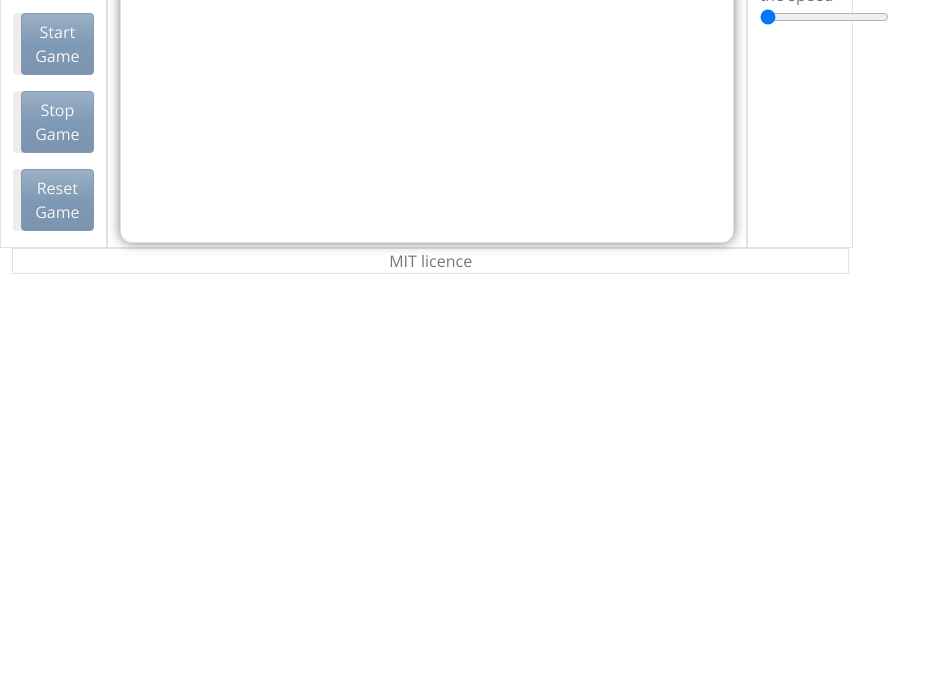
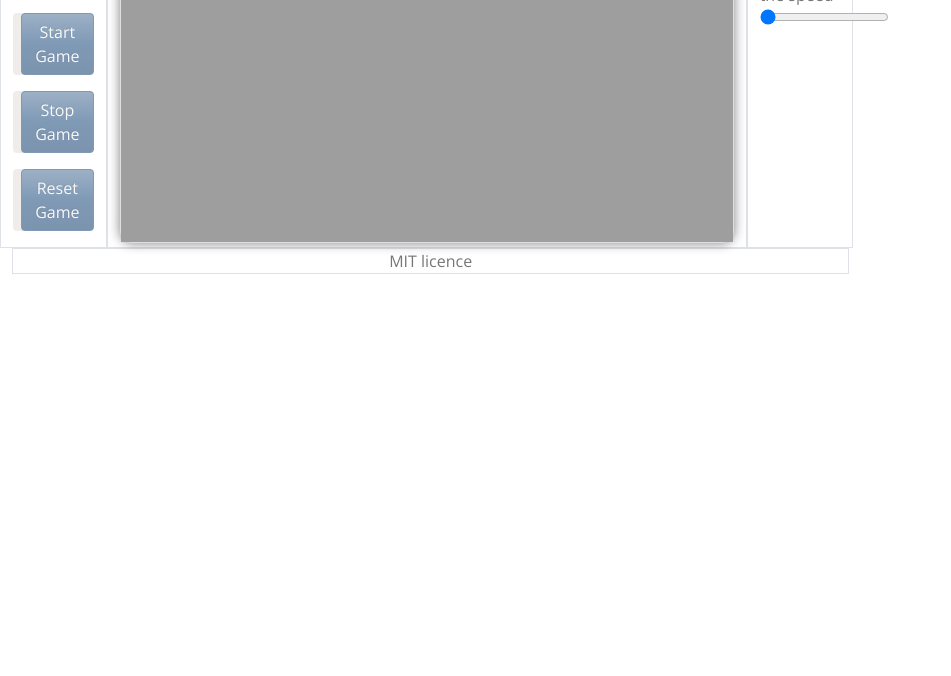
Before and after one commit to jlulloaa/pacmen, a plain HTML site: page index.html in a window 1280 px wide. Shown: the part 124-800 px from the top of the page, without its empty margins (0-951 px from the left). Drawn offline with nearby package versions, Linux system fonts and the light colour scheme.

Commit message:
Added random background images, just for fun :)

```diff
--- a/assets/js/pacmen.js
+++ b/assets/js/pacmen.js
@@ -3,6 +3,10 @@ const magn_velocity = 10;
 const pacArray = [
   ['assets/img/PacMan1.png', 'assets/img/PacMan2.png'],
   ['assets/img/PacMan3.png', 'assets/img/PacMan4.png'],
+];
+const backgroundImgs = [
+  'assets/img/bckgrnd001.jpeg', 'assets/img/bckgrnd002.jpeg',
+  'assets/img/bckgrnd003.jpeg', 'assets/img/bckgrnd004.jpeg'
 ];
 
 var pacMen = []; // This array holds all the pacmen
@@ -27,6 +31,21 @@ reset_button.disabled=true;
 var area = document.getElementById('game');
 var wgame = area.clientWidth;
 var hgame = area.clientHeight;
+
+
+var canvas = document.getElementById("canvas");
+var ctx = canvas.getContext("2d");
+canvas.width = wgame;
+canvas.height = hgame;
+var background = new Image();
+
+let bckgrndIndex = Math.floor(Math.random() * backgroundImgs.length);
+background.src = backgroundImgs[bckgrndIndex];
+
+// Make sure the image is loaded first otherwise nothing will draw.
+background.onload = function(){
+    ctx.drawImage(background,0,0, wgame, hgame);
+}
 
 // Just output the game area to console (debugging purposes):
 console.log('Area size (WxH): (' + wgame + ',' + hgame+ ')');
--- a/index.html
+++ b/index.html
@@ -10,6 +10,9 @@
 
         <title>Pacmen</title>
         <!-- TODO: Add isandex icon -->
+        <link href="assets/img/isandex_favicon.png" rel="icon" >
+        <link href="assets/img/isandex_favicon.png" rel="apple-touch-icon">
+
     </head>
 
     <body>
```
Also changed, not shown: 4 other files.
